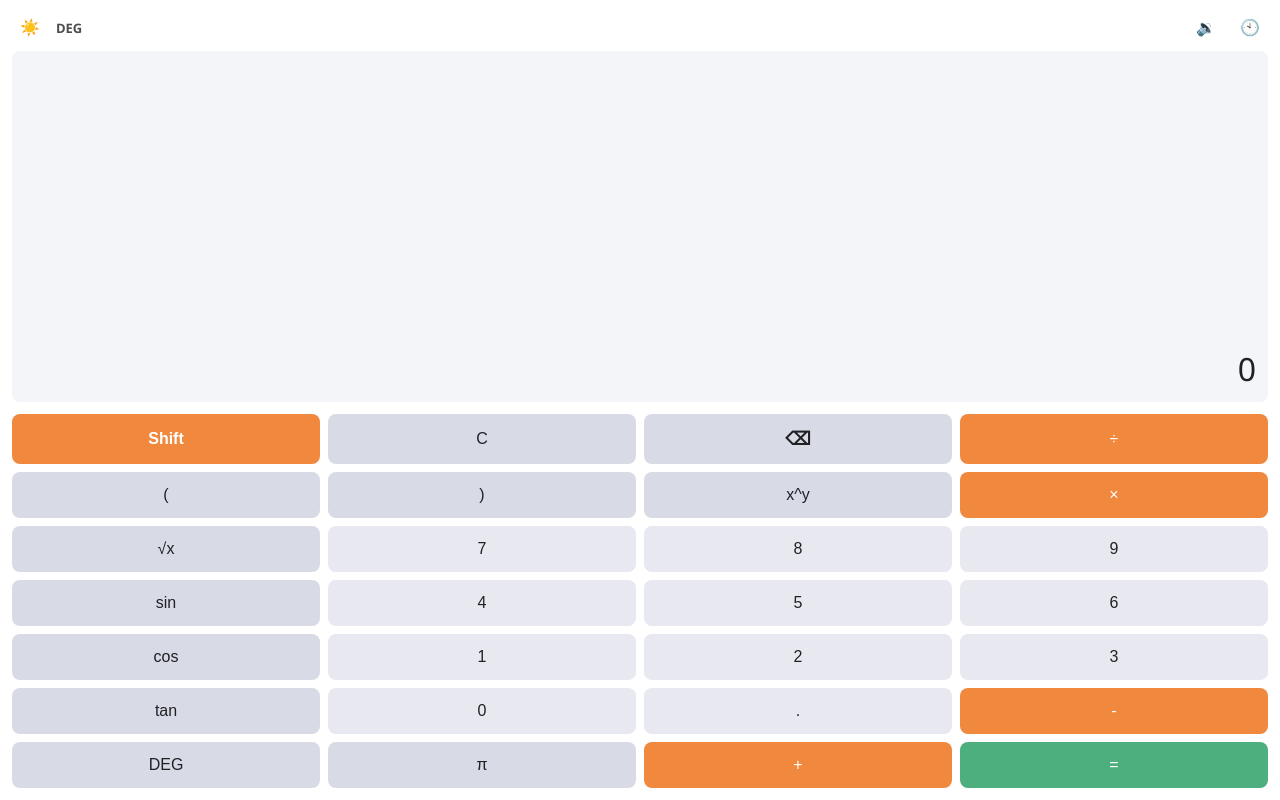
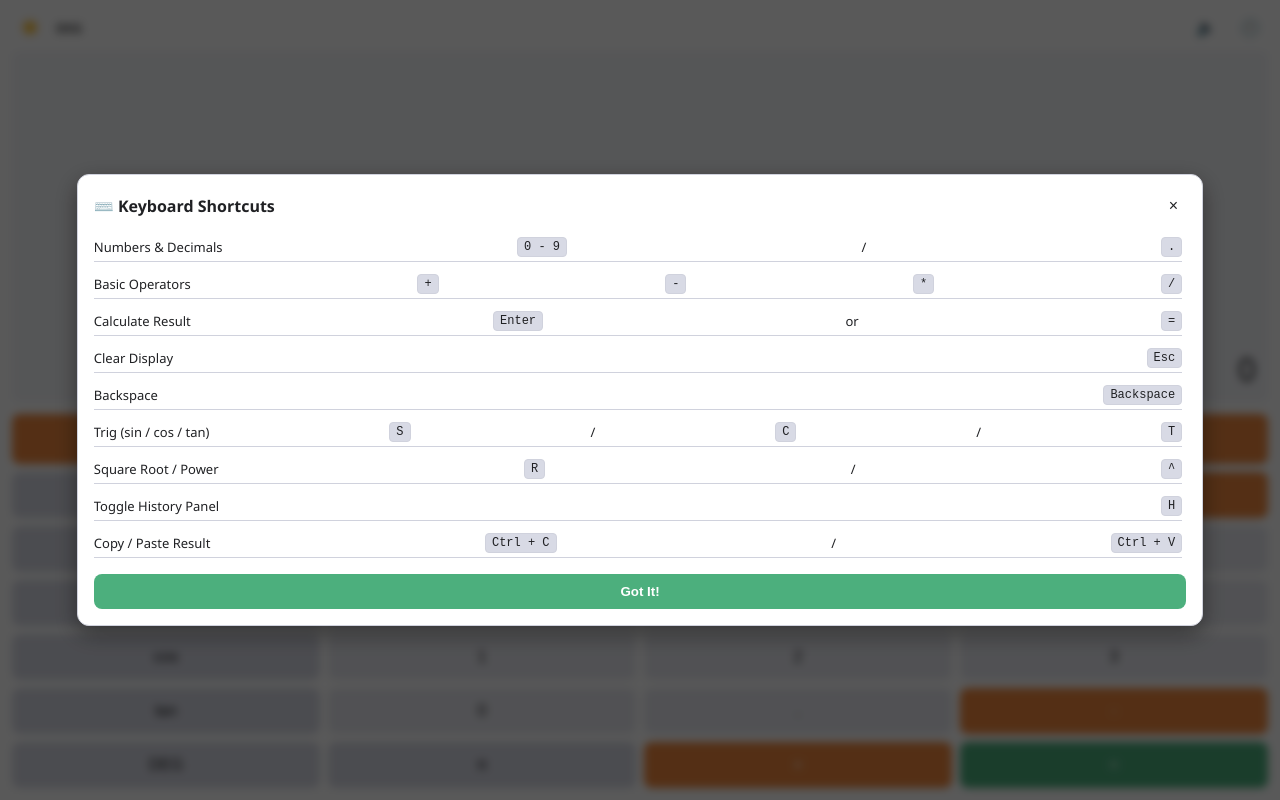
Before and after one commit to Shahriyar-Rahim/calculator-vanilla-electron, an Electron app: page renderer/index.html in a window 1280 px wide. Shown: the top 800 px of the page. Drawn offline with Linux system fonts and the light colour scheme.

Commit message:
feat: add keybindings modal and configure beta release channel

```diff
--- a/package.json
+++ b/package.json
@@ -1,6 +1,6 @@
 {
   "name": "scientific_calculator",
-  "version": "1.0.3",
+  "version": "1.1.0-beta.1",
   "description": "Native lightweight scientific calculator desktop app built with Electron.",
   "main": "main.js",
   "scripts": {
--- a/renderer/index.html
+++ b/renderer/index.html
@@ -73,6 +73,27 @@
       <div class="history-list" id="historyList"></div>
       <button id="clearHistory" class="btn-clear-history">Clear History</button>
     </div>
+
+    <div class="modal-overlay" id="keybindingsModal">
+      <div class="modal-content">
+        <div class="modal-header">
+          <h2>⌨️ Keyboard Shortcuts</h2>
+          <button id="closeModalBtn" class="icon-btn">&times;</button>
+        </div>
+        <div class="modal-body">
+          <div class="shortcut-row"><span>Numbers & Decimals</span><kbd>0 - 9</kbd> / <kbd>.</kbd></div>
+          <div class="shortcut-row"><span>Basic Operators</span><kbd>+</kbd> <kbd>-</kbd> <kbd>*</kbd> <kbd>/</kbd></div>
+          <div class="shortcut-row"><span>Calculate Result</span><kbd>Enter</kbd> or <kbd>=</kbd></div>
+          <div class="shortcut-row"><span>Clear Display</span><kbd>Esc</kbd></div>
+          <div class="shortcut-row"><span>Backspace</span><kbd>Backspace</kbd></div>
+          <div class="shortcut-row"><span>Trig (sin / cos / tan)</span><kbd>S</kbd> / <kbd>C</kbd> / <kbd>T</kbd></div>
+          <div class="shortcut-row"><span>Square Root / Power</span><kbd>R</kbd> / <kbd>^</kbd></div>
+          <div class="shortcut-row"><span>Toggle History Panel</span><kbd>H</kbd></div>
+          <div class="shortcut-row"><span>Copy / Paste Result</span><kbd>Ctrl + C</kbd> / <kbd>Ctrl + V</kbd></div>
+        </div>
+        <button id="gotItBtn" class="btn-got-it">Got It!</button>
+      </div>
+    </div>
     <script src="renderer.js" defer></script>
   </body>
 </html>
--- a/renderer/renderer.js
+++ b/renderer/renderer.js
@@ -15,6 +15,9 @@ const angleModeEl = document.getElementById("angleMode");
 const themeToggleBtn = document.getElementById("theme-toggle");
 const muteToggleBtn = document.getElementById("muteToggle");
 const btnShift = document.getElementById("btnShift");
+const modalEl = document.getElementById("keybindingsModal");
+const closeModalBtn = document.getElementById("closeModalBtn");
+const gotItBtn = document.getElementById("gotItBtn");
 
 const btnSin = document.getElementById("btnSin");
 const btnCos = document.getElementById("btnCos");
@@ -23,6 +26,37 @@ const btnSquare = document.getElementById("btnSquare");
 const btnSqrt = document.getElementById("btnSqrt");
 const btnPower = document.getElementById("btnPower");
 const btnLog = document.getElementById("btnLog");
+
+function showKeybindingsModal() {
+  if (modalEl) modalEl.classList.add("active");
+}
+
+function hideKeybindingsModal() {
+  if (modalEl) modalEl.classList.remove("active");
+  localStorage.setItem("calc-first-run-seen", "true");
+}
+
+function checkFirstRun() {
+  const hasSeenModal = localStorage.getItem("calc-first-run-seen");
+  if (!hasSeenModal) {
+    showKeybindingsModal();
+  }
+}
+
+closeModalBtn?.addEventListener("click", hideKeybindingsModal);
+gotItBtn?.addEventListener("click", hideKeybindingsModal);
+
+document.addEventListener("keydown", (e) => {
+  if (e.key === "Escape" && modalEl?.classList.contains("active")) {
+    hideKeybindingsModal();
+  }
+});
+
+modalEl?.addEventListener("click", (e) => {
+  if (e.target === modalEl) {
+    hideKeybindingsModal();
+  }
+});
 
 function toggleShiftMode() {
   isShiftMode = !isShiftMode;
@@ -889,3 +923,4 @@ loadTheme();
 loadMuteState();
 renderHistory();
 updateDisplay();
+checkFirstRun();
--- a/renderer/styles.css
+++ b/renderer/styles.css
@@ -222,3 +222,92 @@ body {
   font-size: 16px;
   font-weight: 600;
 }
+
+.modal-overlay {
+  position: absolute;
+  top: 0;
+  left: 0;
+  width: 100%;
+  height: 100%;
+  background: rgba(0, 0, 0, 0.65);
+  backdrop-filter: blur(4px);
+  display: flex;
+  align-items: center;
+  justify-content: center;
+  opacity: 0;
+  pointer-events: none;
+  transition: opacity 0.25s ease;
+  z-index: 100;
+}
+
+.modal-overlay.active {
+  opacity: 1;
+  pointer-events: auto;
+}
+
+.modal-content {
+  background: var(--app-bg);
+  border: 1px solid var(--border);
+  border-radius: 12px;
+  width: 88%;
+  max-height: 85%;
+  padding: 16px;
+  display: flex;
+  flex-direction: column;
+  box-shadow: 0 8px 24px rgba(0, 0, 0, 0.4);
+}
+
+.modal-header {
+  display: flex;
+  justify-content: space-between;
+  align-items: center;
+  margin-bottom: 12px;
+}
+
+.modal-header h2 {
+  font-size: 16px;
+  margin: 0;
+}
+
+.modal-body {
+  overflow-y: auto;
+  display: flex;
+  flex-direction: column;
+  gap: 8px;
+  margin-bottom: 16px;
+  padding-right: 4px;
+}
+
+.shortcut-row {
+  display: flex;
+  justify-content: space-between;
+  align-items: center;
+  font-size: 13px;
+  padding: 4px 0;
+  border-bottom: 1px solid var(--border);
+}
+
+kbd {
+  background: var(--btn-function-bg);
+  color: var(--text);
+  padding: 2px 6px;
+  border-radius: 4px;
+  font-family: monospace;
+  font-size: 12px;
+  border: 1px solid var(--border);
+}
+
+.btn-got-it {
+  background: var(--btn-equals-bg);
+  color: #ffffff;
+  border: none;
+  padding: 10px;
+  border-radius: 8px;
+  font-weight: bold;
+  cursor: pointer;
+  transition: filter 0.2s ease;
+}
+
+.btn-got-it:hover {
+  filter: brightness(1.1);
+}
--- a/snap/snapcraft.yaml
+++ b/snap/snapcraft.yaml
@@ -1,6 +1,8 @@
 name: scientific-calculator
 title: Scientific Calculator
-version: '1.0.3'
+# version: '1.0.3'
+version: '1.1.0-beta.1'
+grade: decompressed
 summary: Native lightweight scientific calculator desktop app
 description: |
   A native scientific calculator featuring precision math evaluation,
```
Also changed, not shown: .github/workflows/release.yml.
